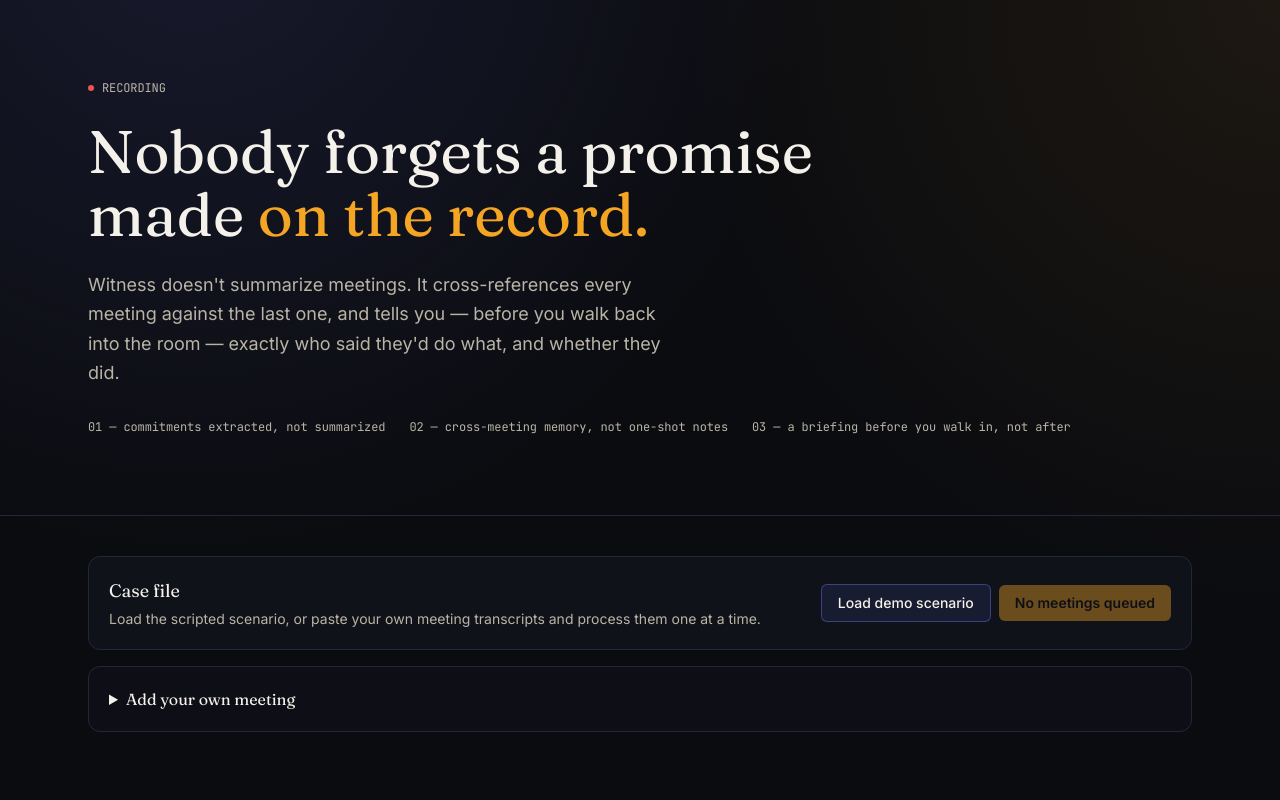
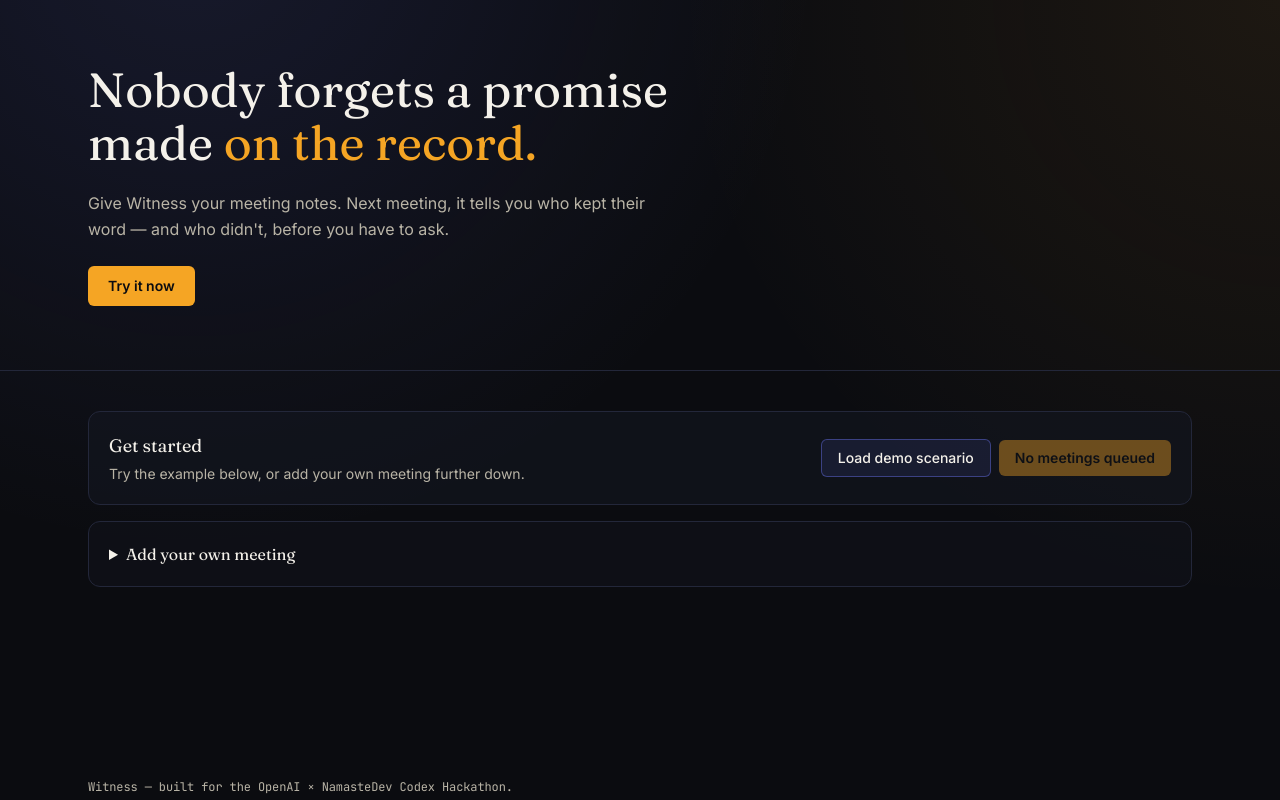
Before and after one commit to maanas1234/Witness, a Next.js app: page / in a window 1280 px wide. Shown: the top 800 px of the page. Built offline with nearby package versions, Linux system fonts and the light colour scheme.

Commit message:
Fix hydration warning, simplify UI copy, fix Slack reply parsing for Groq

```diff
--- a/app/api/slack/check-reply/route.ts
+++ b/app/api/slack/check-reply/route.ts
@@ -1,12 +1,11 @@
 import { NextRequest, NextResponse } from "next/server";
 import { z } from "zod";
-import { zodResponseFormat } from "openai/helpers/zod";
 import { getRepliesAfter } from "@/lib/slack";
 import { getGroq, GROQ_MODEL } from "@/lib/groq";
 
 const ClassifySchema = z.object({
   outcome: z.enum(["fulfilled", "still_working", "unclear"]),
-  note: z.string().describe("One short clause summarizing the reply for the timeline"),
+  note: z.string(),
 });
 
 export async function POST(req: NextRequest) {
@@ -24,7 +23,7 @@
     const replyText = replies.map((r) => r.text).join("\n");
 
     const groq = getGroq();
-    const completion = await groq.chat.completions.parse({
+    const completion = await groq.chat.completions.create({
       model: GROQ_MODEL,
       messages: [
         {
@@ -32,22 +31,22 @@
           content:
             "Classify a Slack reply to an accountability nudge about a specific commitment. " +
             "'fulfilled' = they say it's done. 'still_working' = they acknowledge it's pending, give " +
-            "an update, or ask for more time. 'unclear' = the reply doesn't actually address it.",
+            "an update, or ask for more time. 'unclear' = the reply doesn't actually address it. " +
+            "'note' is one short clause summarizing the reply for a timeline. " +
+            'Respond with ONLY a JSON object: {"outcome": "...", "note": "..."}',
         },
         {
           role: "user",
           content: `Commitment: "${commitmentText}"\n\nReply: "${replyText}"`,
         },
       ],
-      response_format: zodResponseFormat(ClassifySchema, "classification"),
+      response_format: { type: "json_object" },
       temperature: 0.1,
       max_tokens: 300,
     });
 
-    const parsed = completion.choices[0].message.parsed;
-    if (!parsed) {
-      return NextResponse.json({ error: "Model returned no parseable output" }, { status: 502 });
-    }
+    const raw = completion.choices[0]?.message?.content ?? "{}";
+    const parsed = ClassifySchema.parse(JSON.parse(raw));
 
     return NextResponse.json({ found: true, replyText, ...parsed });
   } catch (err) {
--- a/app/components/Hero.tsx
+++ b/app/components/Hero.tsx
@@ -1,24 +1,20 @@
 export function Hero() {
   return (
     <div className="relative overflow-hidden border-b border-ink-line">
-      <div className="mx-auto w-full max-w-6xl px-6 py-20">
-        <div className="flex items-center gap-2 font-mono-tight text-xs uppercase tracking-widest text-paper-dim">
-          <span className="h-1.5 w-1.5 rounded-full bg-red pulse-dot" />
-          Recording
-        </div>
-        <h1 className="font-display mt-6 max-w-3xl text-5xl leading-[1.05] text-paper md:text-6xl">
+      <div className="mx-auto w-full max-w-6xl px-6 py-16">
+        <h1 className="font-display max-w-2xl text-4xl leading-[1.1] text-paper md:text-5xl">
           Nobody forgets a promise made <span className="text-amber">on the record.</span>
         </h1>
-        <p className="mt-6 max-w-xl text-lg leading-relaxed text-paper-dim">
-          Witness doesn&apos;t summarize meetings. It cross-references every meeting against
-          the last one, and tells you — before you walk back into the room — exactly who
-          said they&apos;d do what, and whether they did.
+        <p className="mt-5 max-w-xl text-base leading-relaxed text-paper-dim">
+          Give Witness your meeting notes. Next meeting, it tells you who kept their word —
+          and who didn&apos;t, before you have to ask.
         </p>
-        <div className="mt-8 flex flex-wrap gap-6 font-mono-tight text-xs text-paper-dim">
-          <span>01 — commitments extracted, not summarized</span>
-          <span>02 — cross-meeting memory, not one-shot notes</span>
-          <span>03 — a briefing before you walk in, not after</span>
-        </div>
+        <a
+          href="#get-started"
+          className="mt-6 inline-block rounded-md bg-amber px-5 py-2.5 text-sm font-semibold text-ink transition hover:brightness-110"
+        >
+          Try it now
+        </a>
       </div>
     </div>
   );
--- a/app/components/Workspace.tsx
+++ b/app/components/Workspace.tsx
@@ -235,10 +235,10 @@
     note: string,
     quote: string
   ) {
+    const target = commitments.find((c) => c.id === commitmentId);
+    if (!target) return;
+
     const today = new Date().toISOString().slice(0, 10);
-    setCommitments((prev) =>
-      prev.map((c) => {
-        if (c.id !== commitmentId) return c;
     const type: TimelineEvent["type"] = outcome === "fulfilled" ? "fulfilled" : "reaffirmed";
     const event: TimelineEvent = {
       meetingId: "slack",
@@ -248,16 +248,17 @@
       note: outcome === "fulfilled" ? `Fulfilled via Slack: ${note}` : `Slack reply: ${note}`,
       quote,
     };
-        const timeline = [...c.timeline, event];
-        const { status, overdueStreak } = deriveStatus(c.dueDate, timeline);
+    const timeline = [...target.timeline, event];
+    const { status, overdueStreak } = deriveStatus(target.dueDate, timeline);
+
+    setCommitments(
+      commitments.map((c) => (c.id === commitmentId ? { ...c, status, overdueStreak, timeline } : c))
+    );
     pushLog(
       outcome === "fulfilled"
-            ? `${c.speaker} confirmed via Slack: "${c.text}"`
-            : `${c.speaker} replied on Slack about: "${c.text}"`,
+        ? `${target.speaker} confirmed via Slack: "${target.text}"`
+        : `${target.speaker} replied on Slack about: "${target.text}"`,
       outcome === "fulfilled" ? "good" : "info"
-        );
-        return { ...c, status, overdueStreak, timeline };
-      })
     );
   }
 
@@ -312,13 +313,13 @@
   }, [commitments]);
 
   return (
-    <div className="mx-auto w-full max-w-6xl px-6 pb-32">
+    <div id="get-started" className="mx-auto w-full max-w-6xl px-6 pb-32 scroll-mt-8">
       {/* Controls */}
       <div className="grid gap-4 rounded-xl border border-ink-line bg-ink-raised/60 p-5 md:grid-cols-[1fr_auto]">
         <div>
-          <h2 className="font-display text-lg text-paper">Case file</h2>
+          <h2 className="font-display text-lg text-paper">Get started</h2>
           <p className="mt-1 text-sm text-paper-dim">
-            Load the scripted scenario, or paste your own meeting transcripts and process them one at a time.
+            Try the example below, or add your own meeting further down.
           </p>
         </div>
         <div className="flex items-center gap-2">
@@ -430,7 +431,11 @@
 
       {/* Processing log */}
       {log.length > 0 && (
-        <div className="mt-6 rounded-xl border border-ink-line bg-ink/60 p-4 font-mono-tight text-xs">
+        <details className="mt-6 rounded-xl border border-ink-line bg-ink/60 p-4">
+          <summary className="cursor-pointer font-mono-tight text-xs text-paper-dim">
+            Show reasoning ({log.length})
+          </summary>
+          <div className="mt-3 font-mono-tight text-xs">
             {log.map((l) => (
               <div
                 key={l.id}
@@ -442,6 +447,7 @@
               </div>
             ))}
           </div>
+        </details>
       )}
 
       {/* Scoreboard */}
--- a/app/layout.tsx
+++ b/app/layout.tsx
@@ -33,6 +33,7 @@
     <html
       lang="en"
       className={`${fraunces.variable} ${inter.variable} ${jetbrainsMono.variable} h-full antialiased`}
+      suppressHydrationWarning
     >
       <body className="min-h-full flex flex-col">{children}</body>
     </html>
--- a/lib/slack.ts
+++ b/lib/slack.ts
@@ -22,18 +22,19 @@
   return data;
 }
 
-export async function getSelfUserId(): Promise<string> {
-  const data = await slackCall<{ user_id: string }>("auth.test", {});
-  return data.user_id;
+function targetUserId(): string {
+  const id = process.env.SLACK_USER_ID;
+  if (!id) throw new Error("SLACK_USER_ID is not set");
+  return id;
 }
 
-// This demo runs against a single-person Slack workspace, so every nudge is sent
-// as a self-DM addressed by name — in a real team workspace this would resolve
-// the actual teammate via users.list and DM them directly.
+// This demo runs against a single-person Slack workspace, so every nudge is sent as
+// a DM to the one real human (addressed by the commitment owner's name in the message
+// text) — in a real team workspace this would resolve the actual teammate via
+// users.list and DM them directly instead of a fixed SLACK_USER_ID.
 export async function openSelfDm(): Promise<string> {
-  const userId = await getSelfUserId();
   const data = await slackCall<{ channel: { id: string } }>("conversations.open", {
-    users: userId,
+    users: targetUserId(),
   });
   return data.channel.id;
 }
```
Lines whose indentation alone changed are shown as unchanged.
